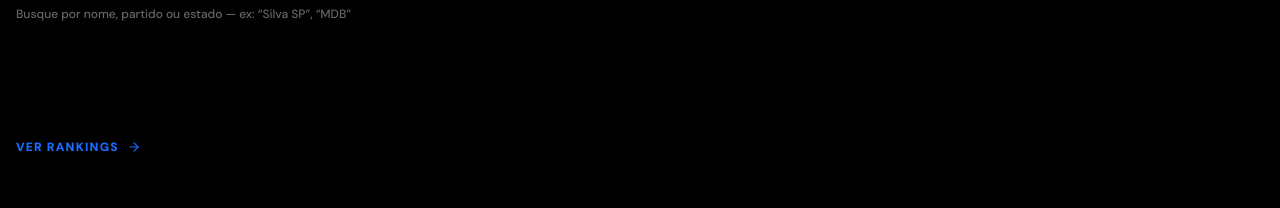
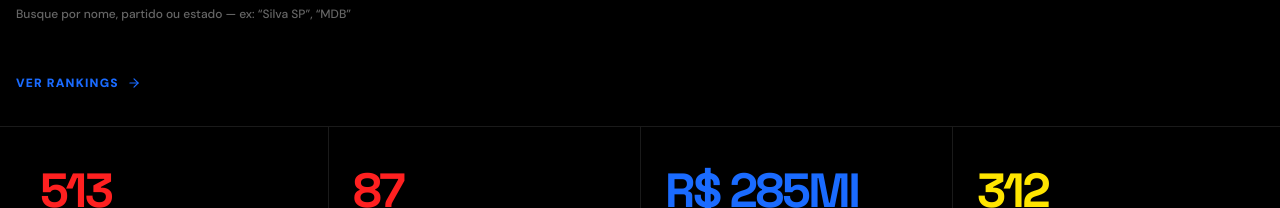
Before and after one commit to bauhausarchive/sem-palanque, a Next.js app in the folder frontend/: page / in a window 1280 px wide. Shown: the part 557-765 px from the top of the page. Built offline with nearby package versions, Linux system fonts and the light colour scheme; no server answers.

Commit message:
Ajusta espacamento do hero e CTA rankings

```diff
--- a/frontend/app/page.tsx
+++ b/frontend/app/page.tsx
@@ -63,7 +63,7 @@ export default function Home() {
   return (
     <>
       {/* Hero */}
-      <section className="relative overflow-hidden bg-black py-16 md:py-24 border-b border-[#1a1a1a]">
+      <section className="relative overflow-hidden bg-black pt-16 pb-8 md:pt-24 md:pb-8 border-b border-[#1a1a1a]">
         <div className="container relative mx-auto px-4">
           <h1
             className="mb-6 text-5xl font-black uppercase tracking-tighter text-white md:text-7xl lg:text-8xl"
@@ -125,7 +125,7 @@ export default function Home() {
             Busque por nome, partido ou estado — ex: “Silva SP”, “MDB”
           </p>
 
-          <div className="mt-28">
+          <div className="mt-12">
             <Link
               href="/rankings"
               className="inline-flex items-center gap-2 text-xs font-black uppercase tracking-widest text-[#1A6BFF] hover:text-white transition-colors"
```
